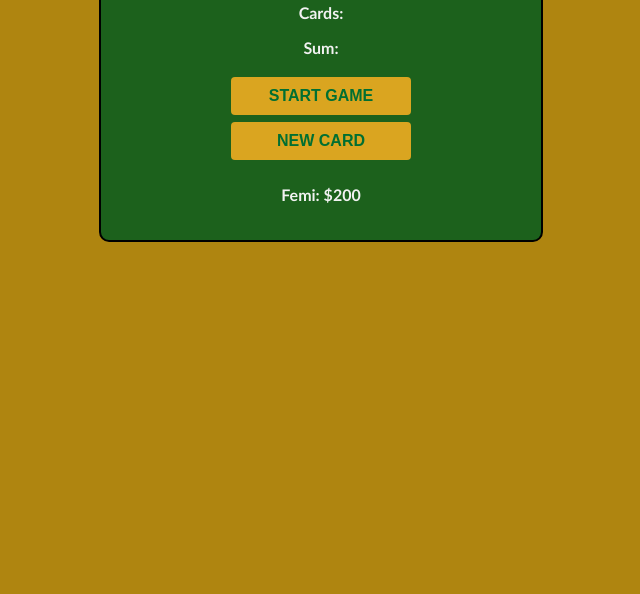
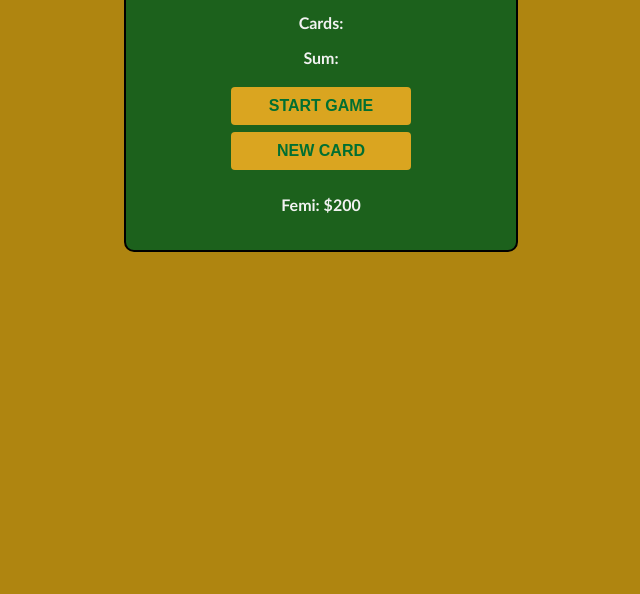
Before and after one commit to Ftaiwo1010/Blackjack-Game, a plain HTML site: page index.html in a window 1280 px wide. Shown: the part 206-800 px from the top of the page, without its empty margins (319-959 px from the left). Drawn offline with Linux system fonts and the light colour scheme.

Commit message:
updated container element

```diff
--- a/index.css
+++ b/index.css
@@ -9,8 +9,8 @@ body {
     border: 2px solid black;
     border-radius: 10px;
     width: 100%;
-    max-width: 400px;
-    margin: 50px auto 0;
+    max-width: 350px;
+    margin: 60px auto 0;
     text-align: center;
     padding: 20px;
 
```
